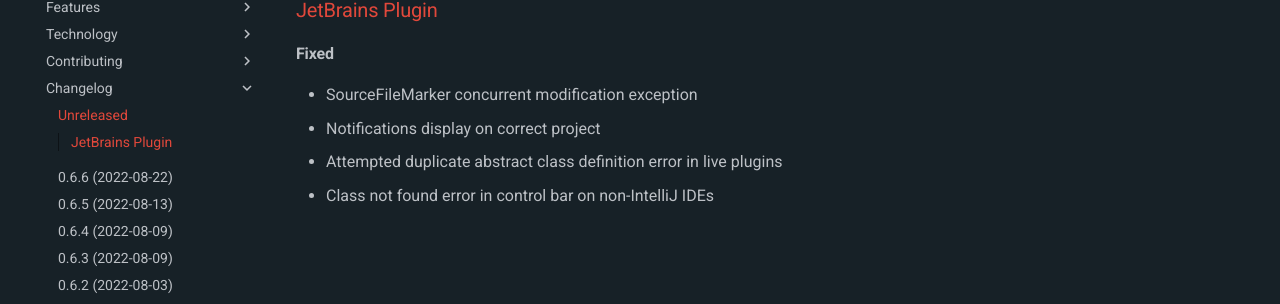
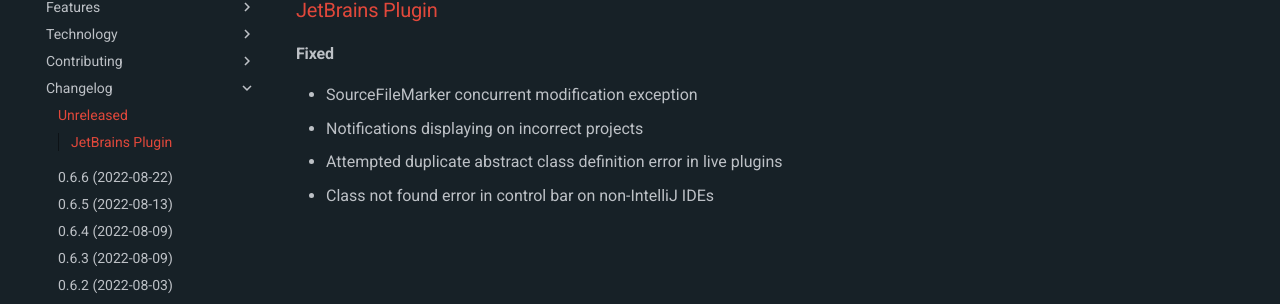
Before and after one commit to sourceplusplus/documentation, an MkDocs documentation site: the page built from docs/changelog/README.md, in a window 1280 px wide. Shown: the part 185-489 px from the top of the page. Built offline with MkDocs 1.6.1 and Material for MkDocs 9.7.7, drawn with Linux system fonts in a browser that asks for light colours; comment, search, counter and statistics services are not loaded; the version menu is left out.

Commit message:
docs: changes

```diff
--- a/docs/changelog/README.md
+++ b/docs/changelog/README.md
@@ -4,6 +4,6 @@
 
 #### Fixed
 - SourceFileMarker concurrent modification exception
-- Notifications display on correct project
+- Notifications displaying on incorrect projects
 - Attempted duplicate abstract class definition error in live plugins
 - Class not found error in control bar on non-IntelliJ IDEs
```
